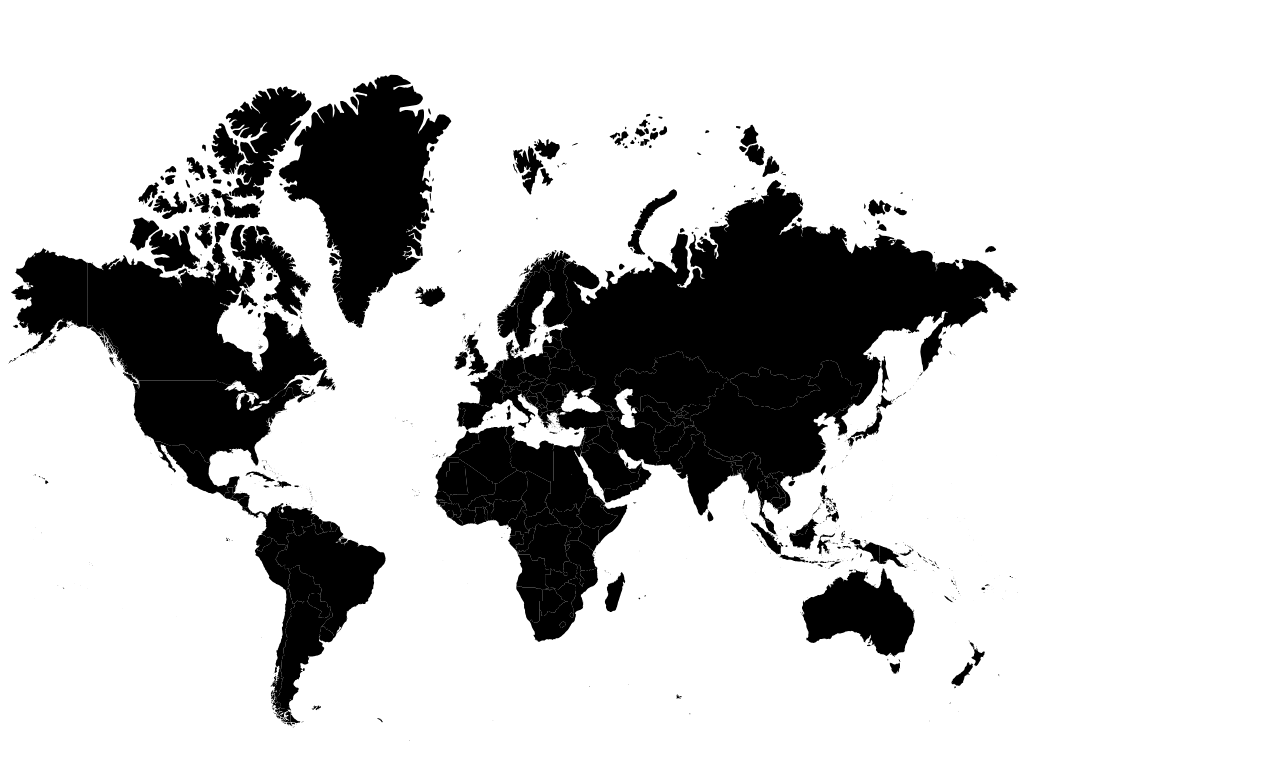
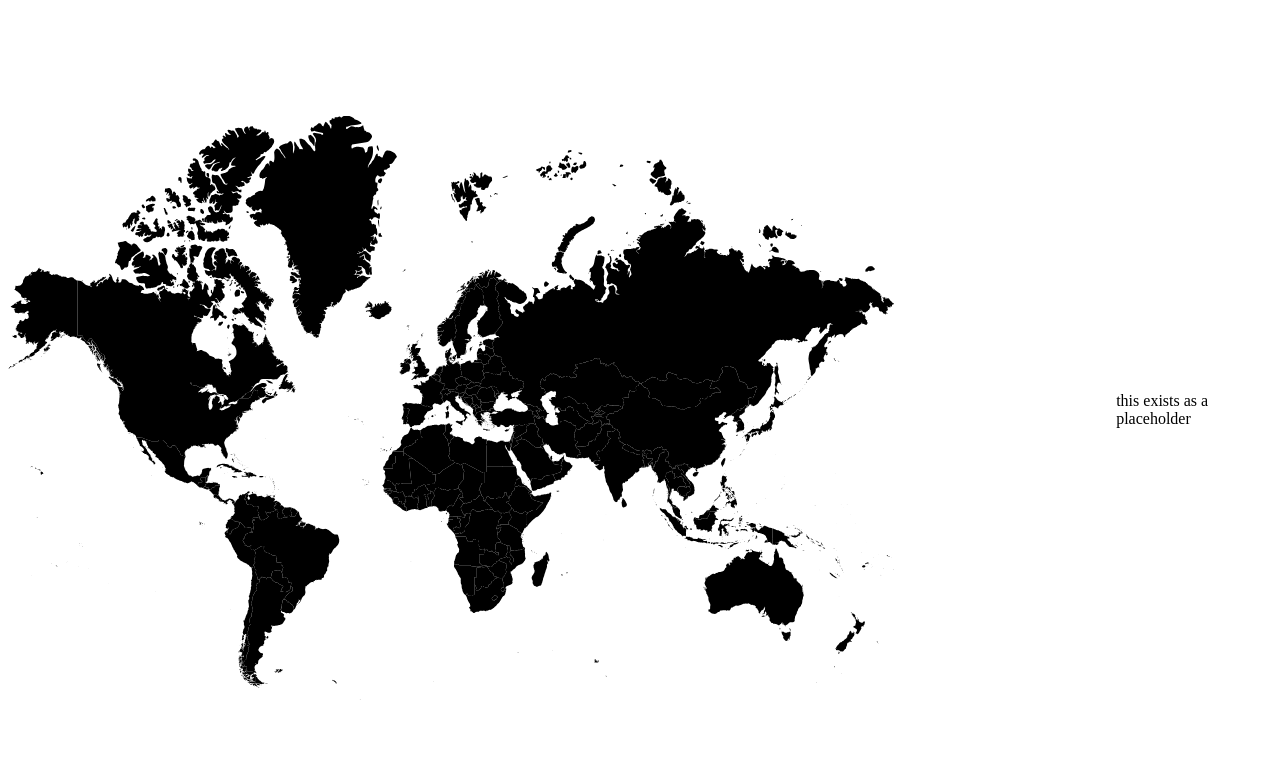
Before and after one commit to garysmith1933/WGUD280, an Angular app: page / in a window 1280 px wide. Shown: the top 766 px of the page. Built offline with nearby package versions, Linux system fonts and the light colour scheme.

Commit message:
columns are created

```diff
--- a/src/app/world/world.component.css
+++ b/src/app/world/world.component.css
@@ -1,4 +1,10 @@
 img {
-  height: 800px;
+  height: 100vh;
   width: 80%;
 }
+
+#container {
+  display:flex;
+  justify-content:center;
+  align-items: center;
+}
--- a/src/app/world/world.component.html
+++ b/src/app/world/world.component.html
@@ -1,7 +1,9 @@
-<!-- <p>world works!</p> -->
-<img src="assets/worldMap.svg" alt="world"/>
-<!-- <table>
-  <tr>
-    <td ngFor='let country of countries'>
-  </tr>
-</table> -->
+<div id="container">
+  <section id="map-column">
+    <img src="assets/worldMap.svg" alt="world"/>
+  </section>
+
+  <section id="map-data-column">
+  <p> this exists as a placeholder </p>
+  </section>
+</div>
```
